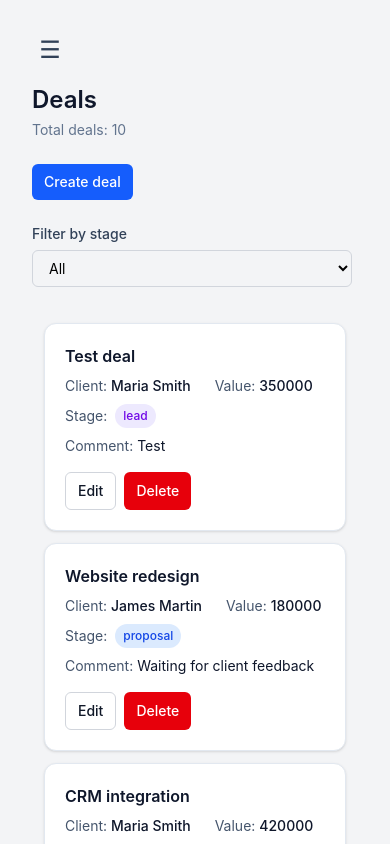
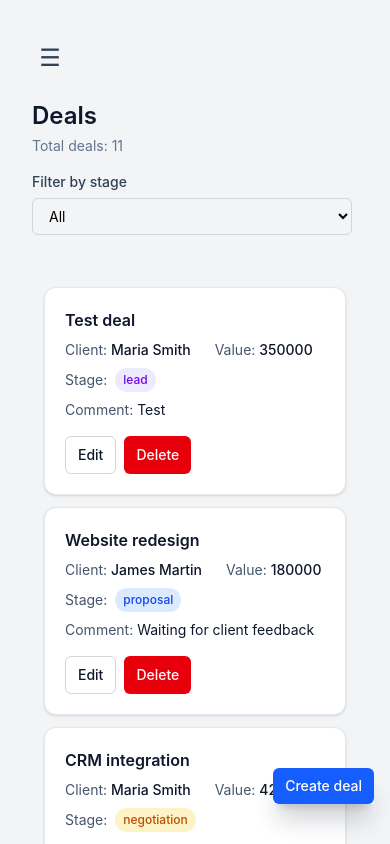
Before and after one commit to vasilyefff/flowcrm, a React (Vite) app: page /deals in a window 390 px wide. Shown: the top 844 px of the page. Built offline with nearby package versions, Linux system fonts and the light colour scheme; data requests are answered from the project's data file.

Commit message:
feat(deals): polish mobile create modal and sticky controls

```diff
--- a/db.json
+++ b/db.json
@@ -181,6 +181,15 @@
       "comment": "Project postponed",
       "id": "10",
       "createdAt": "2026-09-15T14:00:00.000Z"
+    },
+    {
+      "title": "TestNewDeal",
+      "clientId": "4",
+      "value": 765000,
+      "stage": "lead",
+      "comment": "",
+      "id": "11",
+      "createdAt": "2026-09-23T17:29:35.135Z"
     }
   ]
 }
--- a/src/app/layout/AppLayout.tsx
+++ b/src/app/layout/AppLayout.tsx
@@ -66,13 +66,15 @@ export const AppLayout = () => {
       </aside>
 
       <main className="flex-1 p-8">
+        <div className="sticky top-0 z-30 mb-4 bg-gray-100 py-2 md:hidden">
           <button
             type="button"
             onClick={() => setIsSidebarOpen(true)}
-          className="mb-4 flex h-9 w-9 items-center justify-center rounded-lg text-2xl text-slate-700 hover:bg-slate-200 md:hidden"
+            className="flex h-9 w-9 items-center justify-center rounded-lg text-2xl text-slate-700 hover:bg-slate-200"
           >
             ☰
           </button>
+        </div>
 
         <Outlet />
       </main>
--- a/src/features/deal/create/DealForm.tsx
+++ b/src/features/deal/create/DealForm.tsx
@@ -9,7 +9,7 @@ import { Input } from '@/shared/ui/Input'
 import { Select } from '@/shared/ui/Select'
 
 type Props = {
-  onSubmit: (data: CreateDealDto) => void
+  onSubmit: (data: CreateDealDto) => void | Promise<void>
   initialData?: CreateDealDto
   isEdit?: boolean
   onCancel?: () => void
@@ -33,7 +33,7 @@ export const DealForm = ({
   const [comment, setComment] = useState(initialData?.comment || '')
   const [error, setError] = useState('')
 
-  const handleSubmit = (e: React.FormEvent<HTMLFormElement>) => {
+  const handleSubmit = async (e: React.FormEvent<HTMLFormElement>) => {
     e.preventDefault()
 
     if (!title.trim() || !clientId || !value.trim()) {
@@ -49,14 +49,18 @@ export const DealForm = ({
       comment,
     }
 
-    onSubmit(data)
-    setError('')
+    try {
+      await onSubmit(data)
 
-    setClientId('')
-    setTitle('')
-    setValue('')
-    setStage('lead')
-    setComment('')
+      setError('')
+      setClientId('')
+      setTitle('')
+      setValue('')
+      setStage('lead')
+      setComment('')
+    } catch {
+      return
+    }
   }
 
   return (
--- a/src/pages/deals/DealsPage.tsx
+++ b/src/pages/deals/DealsPage.tsx
@@ -38,6 +38,7 @@ export const DealsPage = () => {
   const [dealToDelete, setDealToDelete] = useState<Deal | null>(null)
   const [stageFilter, setStageFilter] = useState<DealStageFilter>('all')
   const [isCreateModalOpen, setIsCreateModalOpen] = useState(false)
+  const [showBackToTop, setShowBackToTop] = useState(false)
 
   const dispatch = useDispatch<AppDispatch>()
 
@@ -46,8 +47,22 @@ export const DealsPage = () => {
     dispatch(fetchClients())
   }, [dispatch])
 
-  const handleCreateDeal = (data: CreateDealDto) => {
-    dispatch(createDealRequest(data))
+  useEffect(() => {
+    const handleScroll = () => {
+      setShowBackToTop(window.scrollY > 300)
+    }
+
+    window.addEventListener('scroll', handleScroll)
+
+    return () => {
+      window.removeEventListener('scroll', handleScroll)
+    }
+  }, [])
+
+  const handleCreateDeal = async (data: CreateDealDto) => {
+    await dispatch(createDealRequest(data)).unwrap()
+
+    setIsCreateModalOpen(false)
   }
 
   const handleEditDeal = (deal: Deal) => {
@@ -95,7 +110,7 @@ export const DealsPage = () => {
 
   return (
     <div>
-      <div className="mb-6">
+      <div className="sticky top-[52px] z-20 mb-6 bg-gray-100 pb-4 md:static md:bg-transparent md:pb-0">
         <h1 className="text-2xl font-semibold text-slate-900">Deals</h1>
 
         {fetchStatus === 'succeeded' && (
@@ -103,21 +118,8 @@ export const DealsPage = () => {
             Total deals: {deals.length}
           </p>
         )}
-      </div>
 
-      <div className="grid gap-6 lg:grid-cols-[minmax(0,1fr)_380px] lg:items-start">
-        <div className="space-y-6">
-          <div className="lg:hidden">
-            <Button
-              type="button"
-              variant="primary"
-              onClick={() => setIsCreateModalOpen(true)}
-            >
-              Create deal
-            </Button>
-          </div>
-
-          <div className="flex max-w-xs flex-col gap-1.5">
+        <div className="mt-4 flex max-w-xs flex-col gap-1.5">
           <label
             htmlFor="deal-stage-filter"
             className="text-sm font-medium text-slate-700"
@@ -139,6 +141,37 @@ export const DealsPage = () => {
             <option value="won">Won</option>
             <option value="lost">Lost</option>
           </Select>
+        </div>
+      </div>
+
+      <div className="grid gap-6 lg:grid-cols-[minmax(0,1fr)_380px] lg:items-start">
+        <div className="space-y-6">
+          <div className="fixed right-4 bottom-4 z-40 flex flex-col items-end gap-10 lg:hidden">
+            {showBackToTop && (
+              <button
+                type="button"
+                aria-label="Back to top"
+                onClick={() =>
+                  window.scrollTo({
+                    top: 0,
+                    behavior: 'smooth',
+                  })
+                }
+                className="flex h-12 w-12 items-center justify-center rounded-lg bg-slate-700 text-lg text-white shadow-lg shadow-slate-900/20 hover:bg-slate-800"
+              >
+                ↑
+              </button>
+            )}
+
+            <div className="shadow-xl shadow-slate-900/20">
+              <Button
+                type="button"
+                variant="primary"
+                onClick={() => setIsCreateModalOpen(true)}
+              >
+                Create deal
+              </Button>
+            </div>
           </div>
 
           {fetchStatus === 'loading' && (
```
Lines whose indentation alone changed are shown as unchanged.
